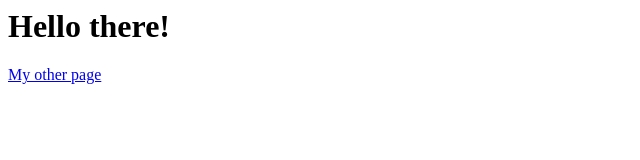
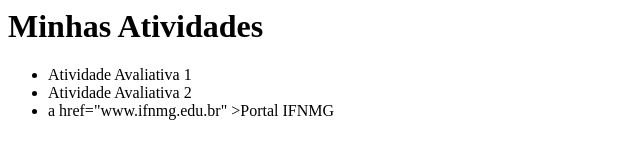
Before and after one commit to cleitomarinho25/pwb1, a plain HTML site: page index.html in a window 1280 px wide. Shown: the whole page, without its empty margins (0-640 px from the left). Drawn offline with Linux system fonts and the light colour scheme.

Commit message:
index atualizado

```diff
--- a/index.html
+++ b/index.html
@@ -1,11 +1,16 @@
 <html>
   <head>
     <meta charset="UTF-8">
-    <script src="script.js"></script>
-    <!-- <link rel="stylesheet" type="text/css" href="styles.css"> -->
+
   </head>
   <body>
-    <h1>Hello there!</h1>
-    <a href="/me.html">My other page</a>
+    <h1>Minhas Atividades</h1>
+    <ul>
+      <li>Atividade Avaliativa 1</li>
+      <li>Atividade Avaliativa 2</li>
+      <li>a href="www.ifnmg.edu.br" >Portal IFNMG</a></li>
+    </ul>
+
+
   </body>
 </html>
```
